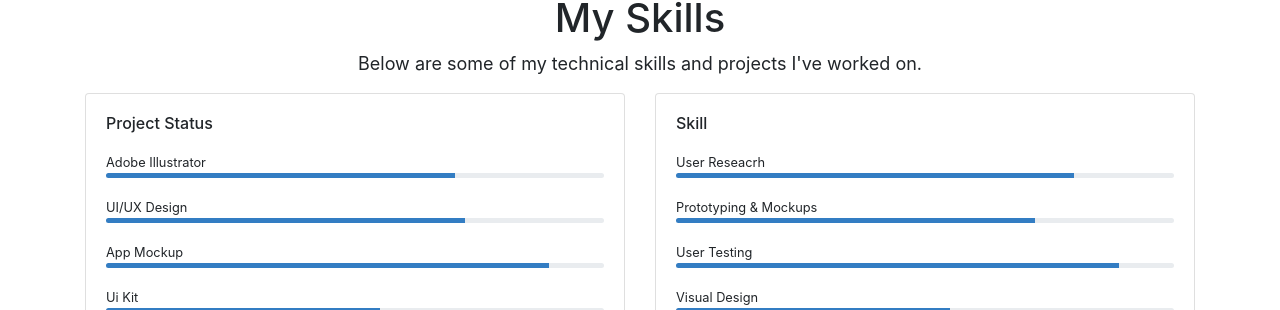
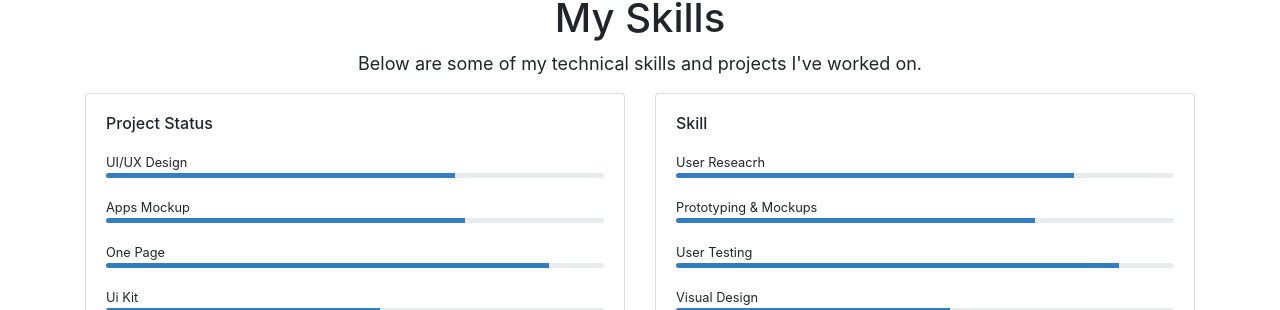
Before and after one commit to DimsOkta/Responsi_Pemrograman-Web, a Nuxt app: page / in a window 1280 px wide. Shown: the part 1362-1672 px from the top of the page. Built offline with nearby package versions, Linux system fonts and the light colour scheme.

Commit message:
modified:   components/SkillSection.vue

```diff
--- a/components/SkillSection.vue
+++ b/components/SkillSection.vue
@@ -12,17 +12,17 @@
             <div class="card h-100">
               <div class="card-body">
                 <h6 class="d-flex align-items-center mb-3">Project Status</h6>
-                <small>Adobe Illustrator</small>
+                <small>UI/UX Design</small>
                 <div class="progress mb-3" style="height: 5px">
                   <div class="progress-bar bg-primary" role="progressbar" style="width: 70%" aria-valuenow="70" aria-valuemin="0" aria-valuemax="100">
                   </div>
                 </div>
-                <small>UI/UX Design</small>
+                <small>Apps Mockup</small>
                 <div class="progress mb-3" style="height: 5px">
                   <div class="progress-bar bg-primary" role="progressbar" style="width: 72%" aria-valuenow="72" aria-valuemin="0" aria-valuemax="100">
                   </div>
                 </div>
-                <small>App Mockup</small>
+                <small>One Page</small>
                 <div class="progress mb-3" style="height: 5px">
                   <div class="progress-bar bg-primary" role="progressbar" style="width: 89%" aria-valuenow="89" aria-valuemin="0" aria-valuemax="100">
                   </div>
```
